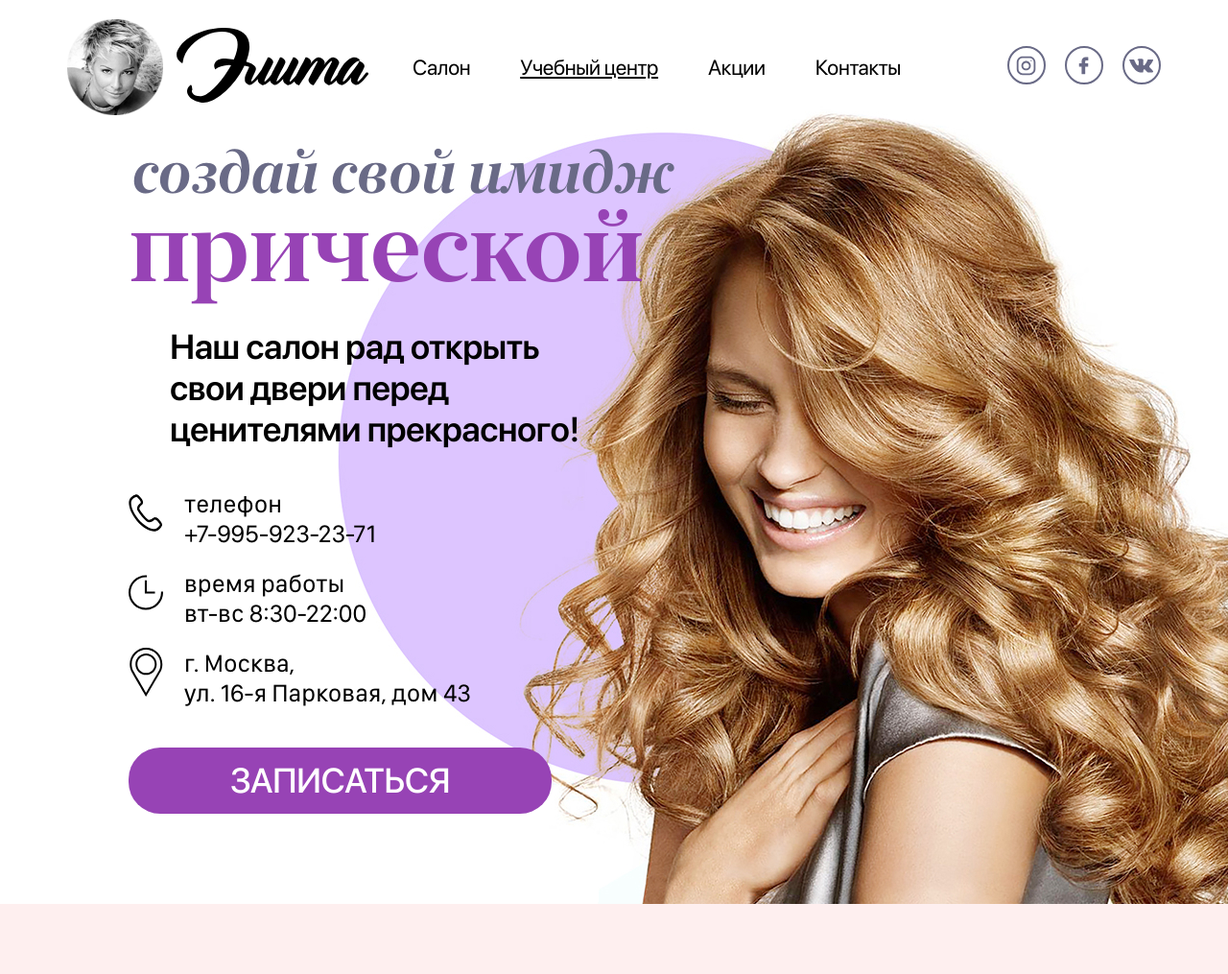
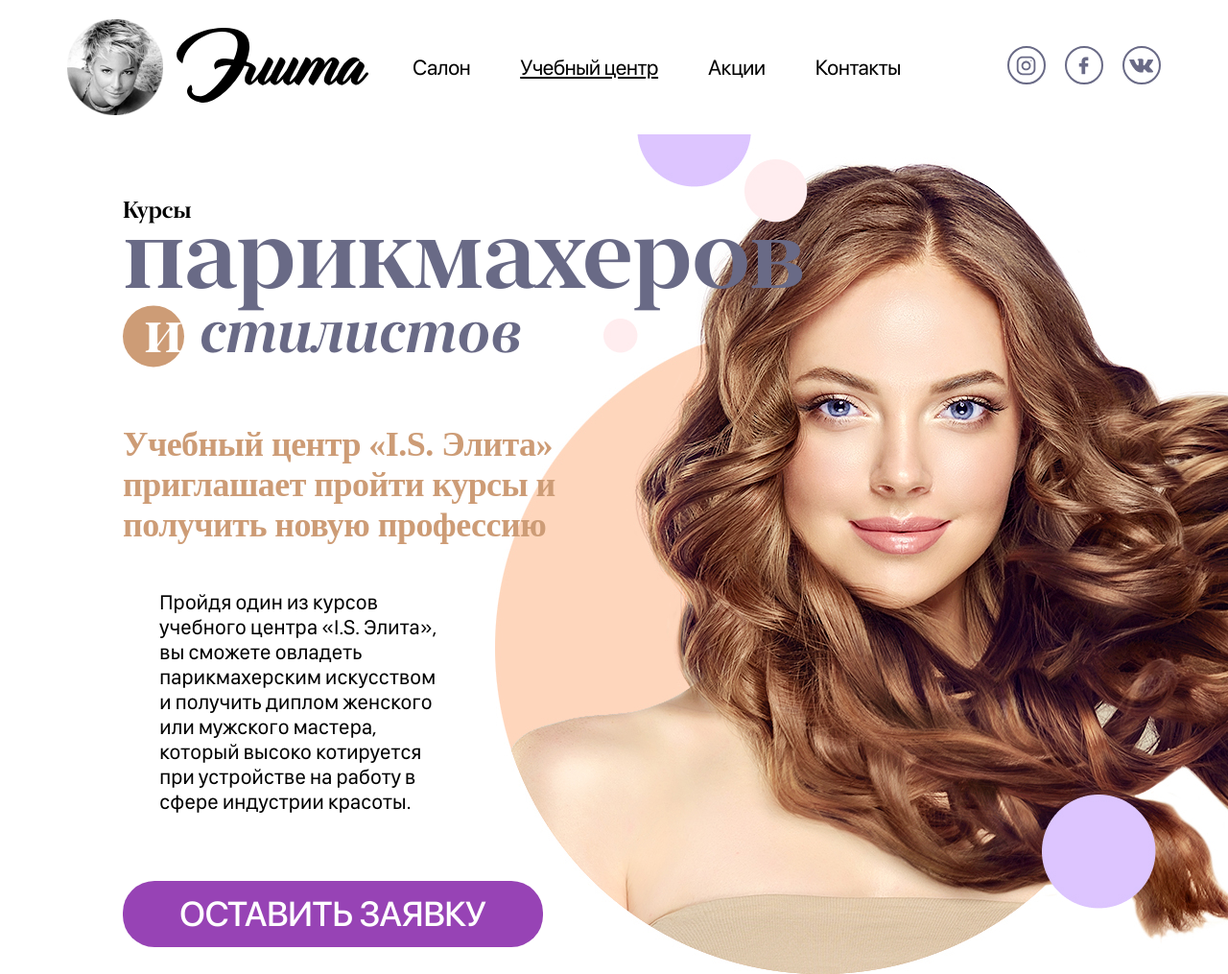
Before and after one commit to IrinaBreus/ISElit.io, a website with bundled scripts: page src/courses.html in a window 1280 px wide. Shown: the top 1015 px of the page at 96% size. Built offline with nearby package versions, Linux system fonts and the light colour scheme; files whose address does not match are found by name; a web font is replaced by a local one.

Commit message:
add courses header

```diff
--- a/src/courses.html
+++ b/src/courses.html
@@ -9,14 +9,9 @@
         <link rel="stylesheet" href="css/style.min.css">
     </head>
     <body>
-        <header class="header">
+        <header class="header header__second">
             <div class="container">
 
-                <picture class="header__bg">
-                    <source media="(min-width: 1201px)" srcset="img/girl1.jpg">
-                <source media="(max-width: 1200px)" srcset="img/girl1_mini.jpg">
-                <img src="img/girl1.jpg" alt="girl">
-                </picture>
                 <nav class="header__nav">
                     <div class="header__logo">
                         <img src="img/logo_PICT.png" alt="logo">
@@ -60,36 +55,27 @@
                         <span></span>
                     </div>
                 </nav>
-                <div class="header__main">
-                    <div class="header__content">
-                        <h1 class="title title_dark header__title">создай свой имидж <br><span>прической</span></h1>
-                        <h3 class="subtitle subtitle_bold header__descr">Наш салон рад открыть <br> свои двери перед <br> ценителями прекрасного!</h3>
-                        <div class="header__contacts">
-                            <svg>
-                                <use xlink:href="icons/symbol-defs.svg#icon-Phone"></use>
-                            </svg>
-                            <p>телефон <br>
-                                +7-995-923-23-71
-                            </p>
-                            <svg>
-                                <use xlink:href="icons/symbol-defs.svg#icon-Clock"></use>
-                            </svg>
-                            <p>
-                                время работы <br>
-                                вт-вс 8:30-22:00
-                            </p>
-                            <svg>
-                                <use xlink:href="icons/symbol-defs.svg#icon-GEO"></use>
-                            </svg>
-                            <p>
-                                г. Москва, <br>
-                                ул. 16-я Парковая, дом 43
-                            </p>
-                        </div>
-                        <button class="btn btn_dark header__btn">ЗАПИСАТЬСЯ</button>
+            </div>
+
+            <div class="courses-header">
+                <img src="img/girl2.jpg" alt="девушка" class="courses-header__img">
+                <img src="img/girl3.jpg" alt="девушка" class="courses-header__img">
+                <img src="img/girl4.jpg" alt="девушка" class="courses-header__img">
+                <div class="container pl-58">
+                    <h1 class="title2 courses-header__title">Курсы <br>
+                        <span class="title2 title2_big">парикмахеров</span><br>
+                        <span class="title2 title2_circle title2_circle-gold">и </span>
+                        <span class="title2 title2_italic">стилистов</span>
+                    </h1>
+                    <h3 class="courses-header__subtitle">Учебный центр «I.S.  Элита» приглашает пройти курсы и получить новую профессию</h3>
+                    <div class="courses-header__description">
+                        Пройдя один из курсов учебного центра «I.S.  Элита», вы сможете овладеть парикмахерским искусством и получить диплом женского или мужского мастера, который высоко котируется при устройстве на работу в сфере индустрии красоты.
                     </div>
-                </div>
+                    <div class="btn btn_dark btn_p58">ОСТАВИТЬ ЗАЯВКУ</div>
+                    </div>
+
             </div>
+
         </header>
 
 
--- a/src/js/main.js
+++ b/src/js/main.js
@@ -1,3 +1,4 @@
+import carouselAuto from "./modules/carousel-auto";
 import dropdown from "./modules/dropdown";
 import forms from "./modules/forms";
 import hamburger from "./modules/hamburger";
@@ -13,4 +14,5 @@ sliderComments('.reviews__comments', '.reviews__dots');
 sliderComments('.works__comments', '.works__dots');
 forms('.feedback__btn', '.feedback__form');
 forms('.action-header__btn', '.action-header__form');
+carouselAuto();
 });
--- /dev/null
+++ b/src/js/modules/carousel-auto.js
@@ -0,0 +1,27 @@
+const carouselAuto = () => {
+    try {
+        const images = document.querySelectorAll('.courses-header__img');
+
+        let index = 0;
+
+        hidden();
+        images[index].style.opacity = 1;
+
+        setInterval(() => {
+            hidden();
+            images[index].style.opacity = 1;;
+            index++;
+            if (index > images.length - 1) {
+                index = 0;
+            }
+        }, 5000);
+
+        function hidden() {
+            images.forEach(img => {
+                img.style.opacity = 0;
+            })
+        }
+    } catch (error) {}
+}
+
+export default carouselAuto;
--- a/src/sass/base/_btns.scss
+++ b/src/sass/base/_btns.scss
@@ -1,4 +1,5 @@
 .btn {
+    width: max-content;
     padding: 12px 105px;
     border: none;
     font-family: var(--sfpd);
--- a/src/sass/base/_typography.scss
+++ b/src/sass/base/_typography.scss
@@ -68,10 +68,19 @@
             left: -22px;
             top: 50%;
             transform: translateY(-40%);
-            background: #EC4040;
             border-radius: 100%;
             position: absolute;
             z-index: -1;
+        }
+        &-red {
+            &::before {
+                background: #EC4040;
+            }
+        }
+        &-gold {
+            &::before {
+                background: #CD9C76;
+            }
         }
     }
     &_italic {
@@ -91,6 +100,10 @@
     &_bold {
         font-weight: 600;
     }
+}
+
+.pl-58 {
+    padding-left: 58px;
 }
 
 @media (max-width: 992px) {
--- a/src/sass/blocks/_contact-main.scss
+++ b/src/sass/blocks/_contact-main.scss
@@ -69,7 +69,7 @@
         input {
             border-radius: 33px;
             border: none;
-            grid-area: 1 / 1 / 2 / 3;
+            grid-area: 1 / 1 / 2 / 4;
             padding: 16px 24px;
             color: #B4B4C2;
             font-family: var(--sfc);
--- /dev/null
+++ b/src/sass/blocks/_courses-header.scss
@@ -0,0 +1,33 @@
+.courses-header {
+    padding: 64px 0 30px 0;
+    position: relative;
+    &__img {
+        position: absolute;
+        top: 0;
+        right: 0;
+        z-index: -1;
+        transition: all 3s ease-in;
+
+    }
+    &__title {
+        margin-bottom: 60px;
+    }
+    &__subtitle {
+        width: 50%;
+        color: #CD9C76;
+        font-family: var(--sfc);
+        font-size: 36px;
+        font-weight: 600;
+        letter-spacing: -0.54px;
+        margin-bottom: 46px;
+    }
+    &__description {
+        width: 28%;
+        font-family: var(--sfc);
+        font-size: 22px;
+        font-weight: 400;
+        letter-spacing: -0.33px;
+        margin-left: 38px;
+        margin-bottom: 70px;
+    }
+}
```
Also changed, not shown: src/action.html (+3 -3 lines), src/contacts.html (+1 -1 lines), dist/action.html, dist/contacts.html, dist/courses.html, dist/css/style.css, dist/css/style.min.css, dist/js/script.js.
